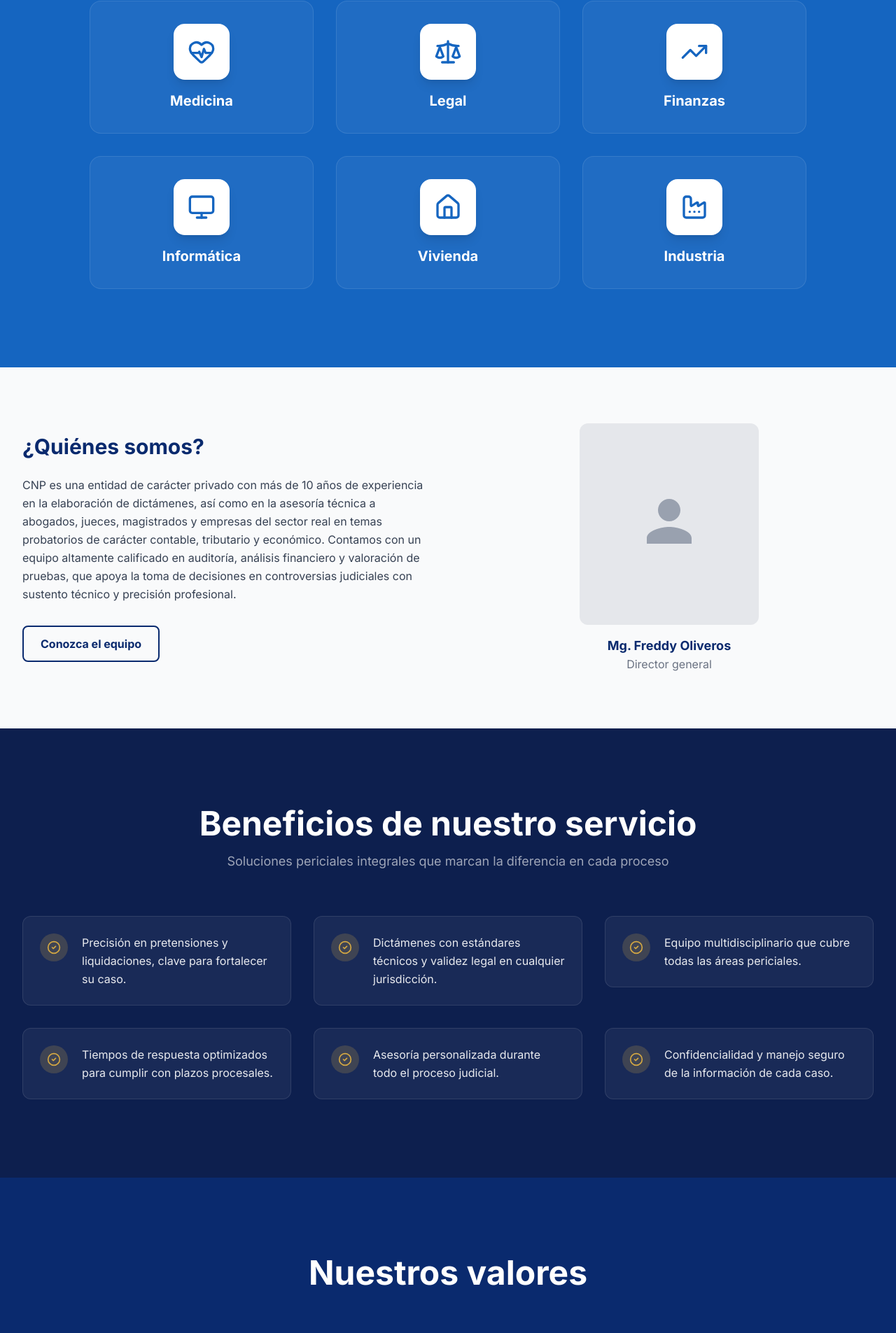
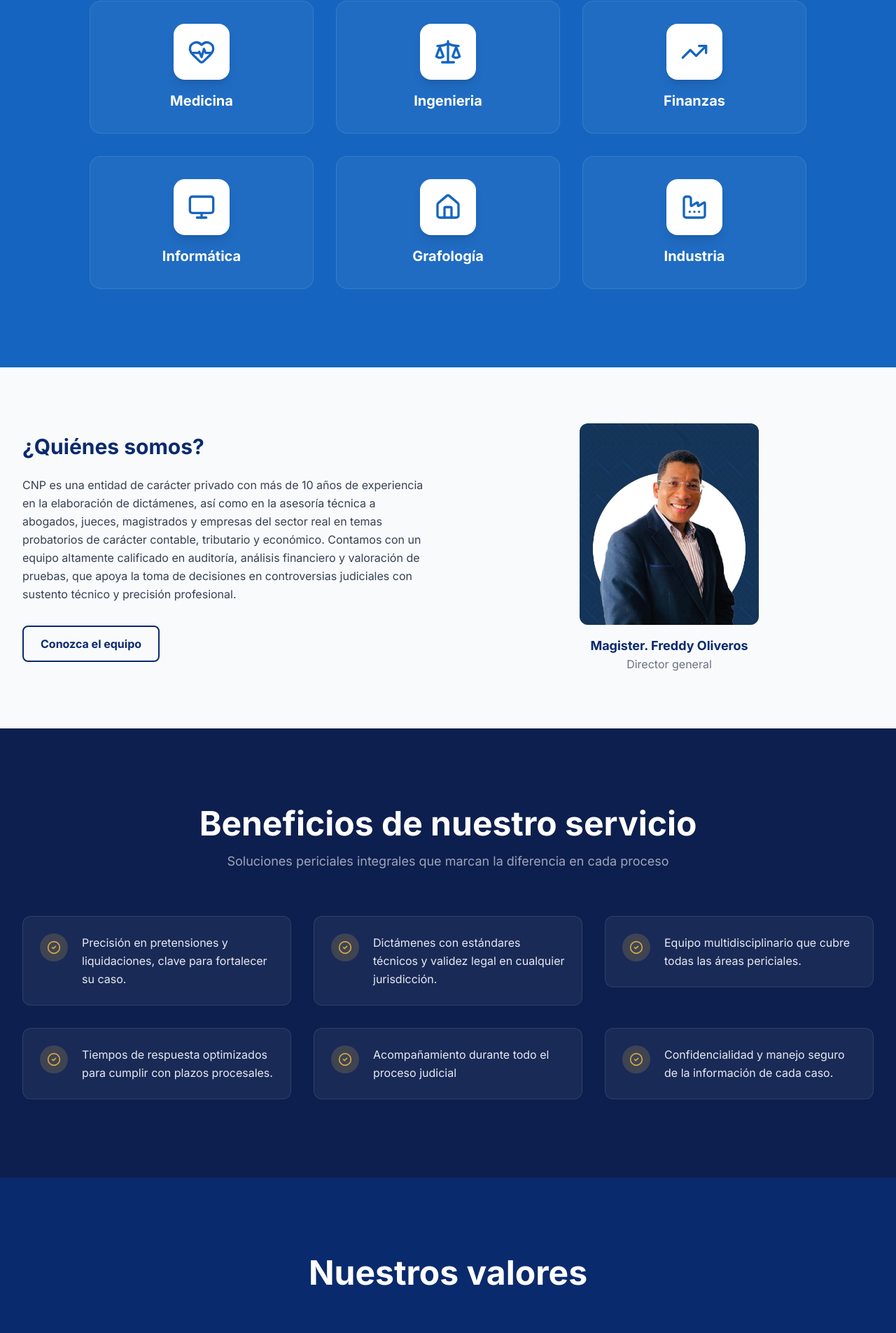
Before and after one commit to proyectotureporte/PERITUS, a Next.js app: page / in a window 1280 px wide. Shown: the part 1095-3000 px from the top of the page at 70% size. Built offline with nearby package versions, Linux system fonts and the light colour scheme.

Commit message:
cambios pagina

```diff
--- a/src/app/page.tsx
+++ b/src/app/page.tsx
@@ -31,10 +31,10 @@ import {
 
 const peritosEspecializados = [
   { nombre: 'Medicina', icon: HeartPulse },
-  { nombre: 'Legal', icon: Scale },
+  { nombre: 'Ingenieria', icon: Scale },
   { nombre: 'Finanzas', icon: TrendingUp },
   { nombre: 'Informática', icon: Monitor },
-  { nombre: 'Vivienda', icon: Home },
+  { nombre: 'Grafología', icon: Home },
   { nombre: 'Industria', icon: Factory },
 ];
 
@@ -43,7 +43,7 @@ const beneficios = [
   'Dictámenes con estándares técnicos y validez legal en cualquier jurisdicción.',
   'Equipo multidisciplinario que cubre todas las áreas periciales.',
   'Tiempos de respuesta optimizados para cumplir con plazos procesales.',
-  'Asesoría personalizada durante todo el proceso judicial.',
+  'Acompañamiento durante todo el proceso judicial',
   'Confidencialidad y manejo seguro de la información de cada caso.',
 ];
 
@@ -56,7 +56,7 @@ const valores = [
   },
   {
     icon: Clock,
-    titulo: 'Oportunidad',
+    titulo: 'Confianza',
     texto:
       'Tiempos de respuesta eficientes que se ajustan a los plazos procesales de cada caso.',
   },
@@ -203,19 +203,17 @@ export default function HomePage() {
 
             <FadeRight>
               <div className="flex flex-col items-center">
-                <div className="w-64 h-72 bg-gray-200 rounded-xl flex items-center justify-center overflow-hidden">
-                  <div className="text-center text-gray-400">
-                    <svg
-                      className="w-24 h-24 mx-auto mb-2"
-                      fill="currentColor"
-                      viewBox="0 0 24 24"
-                    >
-                      <path d="M12 12c2.21 0 4-1.79 4-4s-1.79-4-4-4-4 1.79-4 4 1.79 4 4 4zm0 2c-2.67 0-8 1.34-8 4v2h16v-2c0-2.66-5.33-4-8-4z" />
-                    </svg>
-                  </div>
+                <div className="w-64 h-72 rounded-xl overflow-hidden">
+                  <Image
+                    src="/perfil linkedin.jpg"
+                    alt="Magister Freddy Oliveros"
+                    width={256}
+                    height={288}
+                    className="w-full h-full object-cover"
+                  />
                 </div>
                 <h3 className="mt-4 text-lg font-bold text-navy-dark">
-                  Mg. Freddy Oliveros
+                  Magister. Freddy Oliveros
                 </h3>
                 <p className="text-gray-500">Director general</p>
               </div>
@@ -395,14 +393,14 @@ export default function HomePage() {
             <ScaleUp delay={0.2}>
               <div className="w-[80vw] max-w-7xl mx-auto rounded-xl overflow-hidden border border-white/10 mb-6">
                 <iframe
-                  src="https://maps.google.com/maps?q=Carrera+101+%2317-53,+Cali,+Colombia&t=&z=16&ie=UTF8&iwloc=&output=embed"
+                  src="https://maps.google.com/maps?q=Carrera+101+%2317-36,+Cali,+Colombia&t=&z=16&ie=UTF8&iwloc=&output=embed"
                   width="100%"
                   height="400"
                   style={{ border: 0 }}
                   allowFullScreen
                   loading="lazy"
                   referrerPolicy="no-referrer-when-downgrade"
-                  title="Ubicación Peritus - Carrera 101 #17-53, Cali"
+                  title="Ubicación Peritus - Carrera 101 #17-36, Cali"
                 />
               </div>
             </ScaleUp>
```
Also changed, not shown: public/perfil linkedin.jpg (added).
